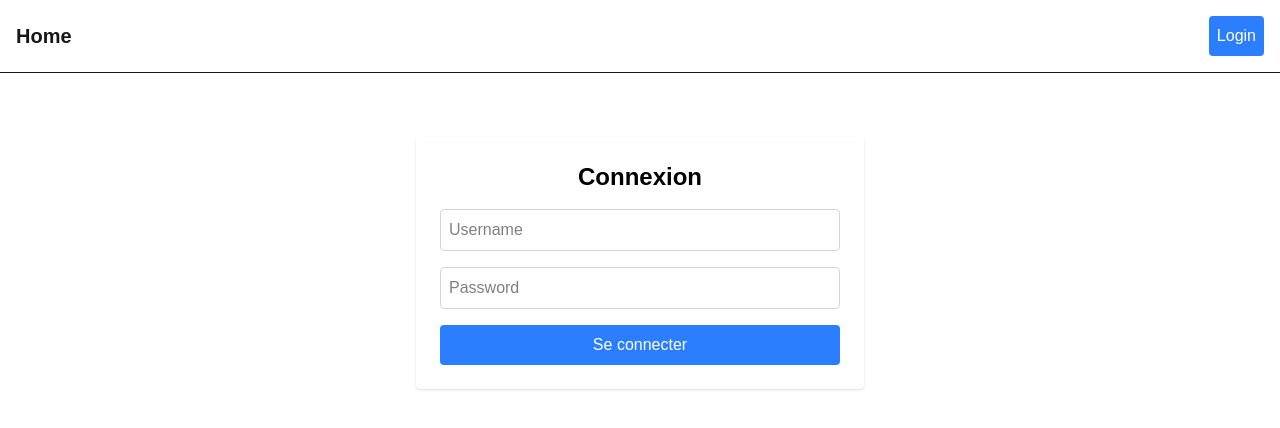
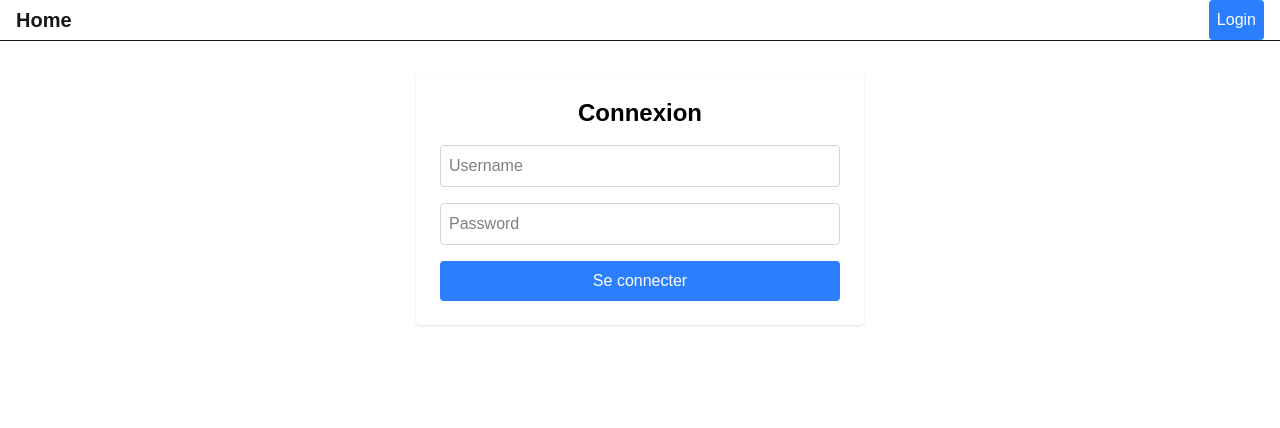
Before and after one commit to LilyLoki/Test-technique, a Next.js app in the folder frontend-nextjs/: page /login in a window 1280 px wide. Shown: the top 428 px of the page. Built offline with nearby package versions, Linux system fonts and the light colour scheme.

Commit message:
feat: use AuthContext in main layout
- loginForm and UserAuth components can access user, isLoading, login and logout

```diff
--- a/frontend-nextjs/app/layout.tsx
+++ b/frontend-nextjs/app/layout.tsx
@@ -3,6 +3,7 @@ import { Geist, Geist_Mono } from 'next/font/google'
 import './globals.css'
 import UserAuth from './components/userAuth'
 import Link from 'next/link'
+import { AuthProvider } from '@/app/contexts/AuthContext'
 
 const geistSans = Geist({
   variable: '--font-geist-sans',
@@ -29,7 +30,8 @@ export default function RootLayout({
       <body
         className={`${geistSans.variable} ${geistMono.variable} antialiased`}
       >
-        <header className="flex items-center justify-center p-4 border-b mb-8">
+        <AuthProvider>
+          <header className="flex items-center justify-center pr-4 pl-4 border-b">
             <Link
               href="/questionnaire/list"
               className="mr-auto text-center font-bold text-xl"
@@ -39,6 +41,7 @@ export default function RootLayout({
             <UserAuth />
           </header>
           <main>{children}</main>
+        </AuthProvider>
       </body>
     </html>
   )
```
Lines whose indentation alone changed are shown as unchanged.
